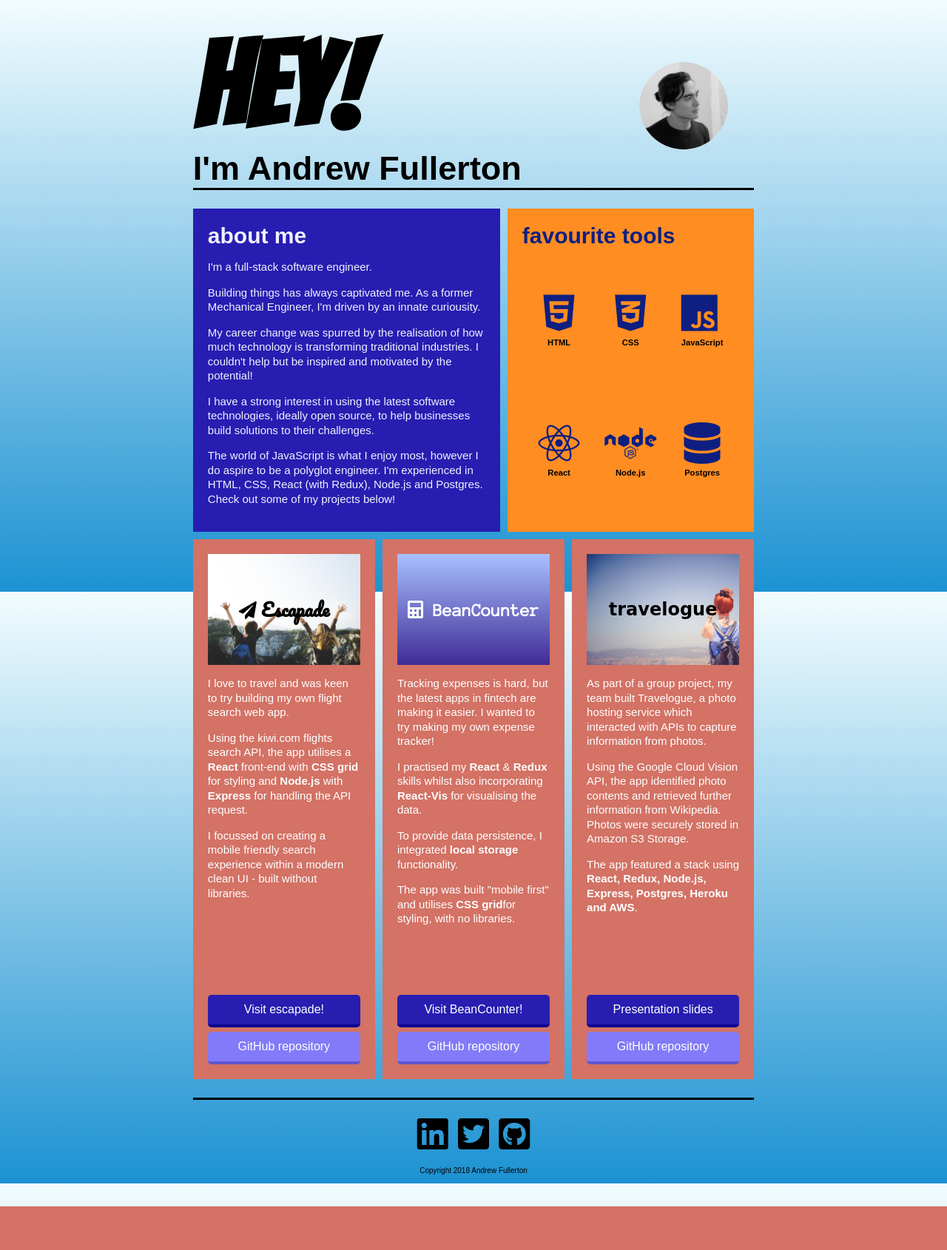
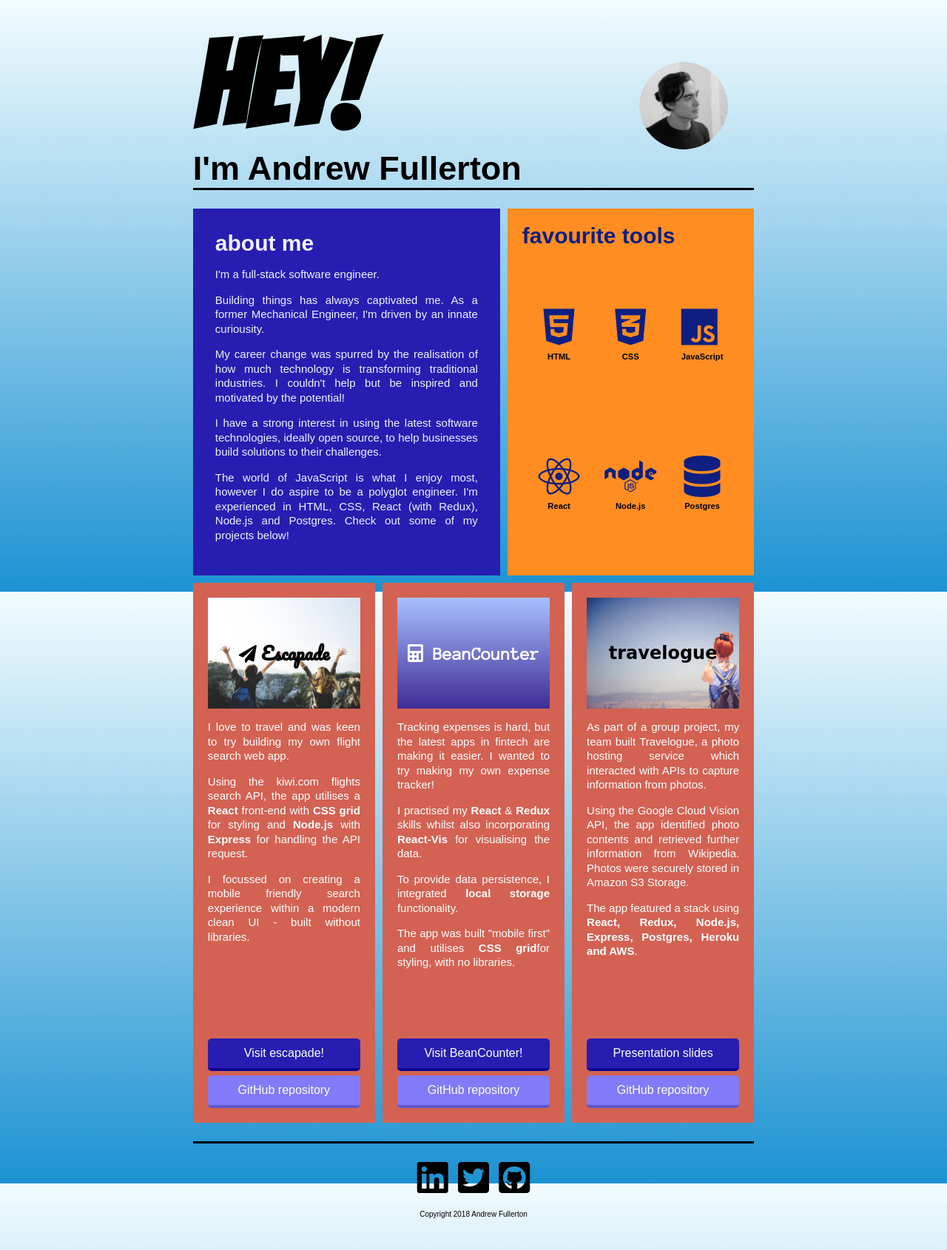
Before and after one commit to fullo01/portfolio-2018, a PHP site: page /index.html in a window 1280 px wide. Shown: the whole page at 74% size. Before the commit the page ends 1631 px from the top, so only its background shows below. Run offline with PHP 8.4, Linux system fonts and the light colour scheme; some libraries are stand-ins or nearby versions; some web fonts are replaced.

Commit message:
updated text

```diff
--- a/style.css
+++ b/style.css
@@ -70,13 +70,10 @@ body p {
 }
 
 .about-me-text {
-    padding: 20px;
+    padding: 30px;
     background: rgb(39, 29, 177);
     color: rgb(240, 241, 255);
-}
-
-.about-me-text:hover {
-    background-color: rgb(17, 6, 180);
+    text-align: justify;
 }
 
 .about-me-skills {
@@ -90,10 +87,6 @@ body p {
 .about-me-skills h1 {
     max-height: 0;
     color: rgb(14, 31, 129);
-}
-
-.about-me-skills:hover {
-    background-color: rgb(250, 133, 23);
 }
 
 .skill-icons {
@@ -134,21 +127,18 @@ main-content h1 {
 }
 
 .portfolio-1 {
-    background: rgb(211, 114, 101);
+    background: rgb(211, 98, 83);
     color: white;
     padding: 20px;
     display: grid;
     grid-template-rows: 150px 330px 50px 50px;
+    text-align: justify;
 }
 
 .portfolio-1 h4 {
     color: black;
     font-family: "Pacifico", cursive;
     font-size: 2.0em;
-}
-
-.portfolio-1:hover {
-    background-color: rgb(211, 98, 83);
 }
 
 .portfolio-1-banner {
@@ -162,15 +152,12 @@ main-content h1 {
 }
 
 .portfolio-2 {
-    background: rgb(211, 114, 101);
+    background: rgb(211, 98, 83);
     color: white;
     padding: 20px;
     display: grid;
     grid-template-rows: 150px 330px 50px 50px;
-}
-
-.portfolio-2:hover {
-    background-color: rgb(211, 98, 83);
+    text-align: justify;
 }
 
 .portfolio-2-banner {
@@ -193,15 +180,12 @@ main-content h1 {
 }
 
 .portfolio-3 {
-    background: rgb(211, 114, 101);
+    background: rgb(211, 98, 83);
     color: white;
     padding: 20px;
     display: grid;
     grid-template-rows: 150px 330px 50px 50px;
-}
-
-.portfolio-3:hover {
-    background-color: rgb(211, 98, 83);
+    text-align: justify;
 }
 
 .portfolio-3-banner {
```
Also changed, not shown: ico_Oiw_2.ico, 1 other file.
